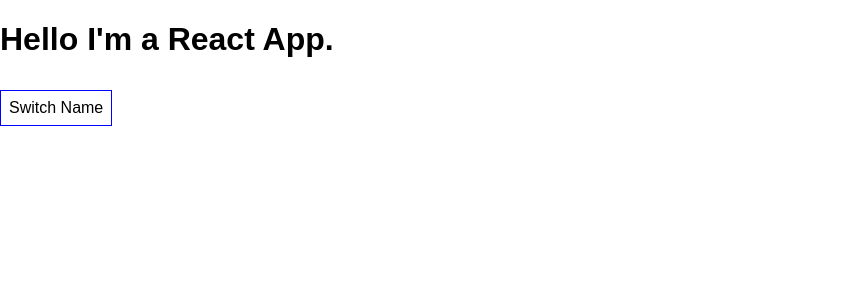
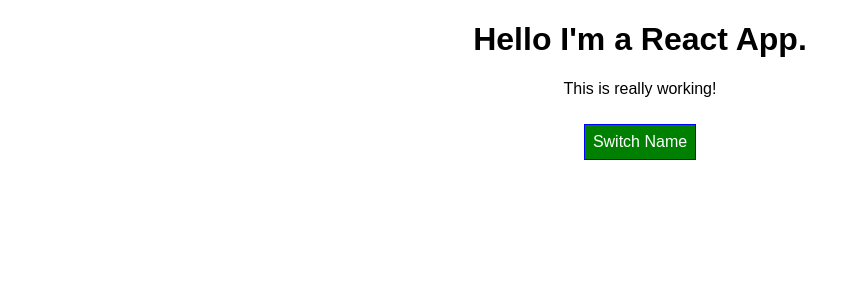
Before and after one commit to SIAM-VIT/React-Js, a React (Create React App) app in the folder react-complete-guide/: page / in a window 1280 px wide. Shown: the top 300 px of the page, without its empty margins (0-868 px from the left). Built offline with nearby package versions, Linux system fonts and the light colour scheme.

Commit message:
dyanically classes for css

```diff
--- a/react-complete-guide/src/App.css
+++ b/react-complete-guide/src/App.css
@@ -2,27 +2,9 @@
   text-align: center;
 }
 
-.App-logo {
-  animation: App-logo-spin infinite 20s linear;
-  height: 80px;
+.red {
+  color: red;
 }
-
-.App-header {
-  background-color: #222;
-  height: 150px;
-  padding: 20px;
-  color: white;
+.bold {
+  font-weight: 30;
 }
-
-.App-title {
-  font-size: 1.5em;
-}
-
-.App-intro {
-  font-size: large;
-}
-
-@keyframes App-logo-spin {
-  from { transform: rotate(0deg); }
-  to { transform: rotate(360deg); }
-}
--- a/react-complete-guide/src/App.js
+++ b/react-complete-guide/src/App.js
@@ -106,7 +106,8 @@
 
   render() {
     const style = {
-      backgroundColor: "white",
+      backgroundColor: "green",
+      color: "white",
       font: "inherit",
       border: "1px solid blue",
       padding: "8px",
@@ -145,11 +146,21 @@
           /> */}
         </div>
       );
+      style.backgroundColor = "red";
+    }
+
+    const classes = [];
+    if (this.state.persons.length < 2) {
+      classes.push("red"); // classes = ['red']
+    }
+    if (this.state.persons.length <= 1) {
+      classes.push("bold"); //classes = ['red','bold']
     }
 
     return (
-      <div>
+      <div className="App">
         <h1>Hello I'm a React App.</h1>
+        <p className={classes.join(" ")}>This is really working!</p>
         <button
           style={style}
           // onClick={this.switchNameHandler.bind(this, "Hrihtik")}
```
